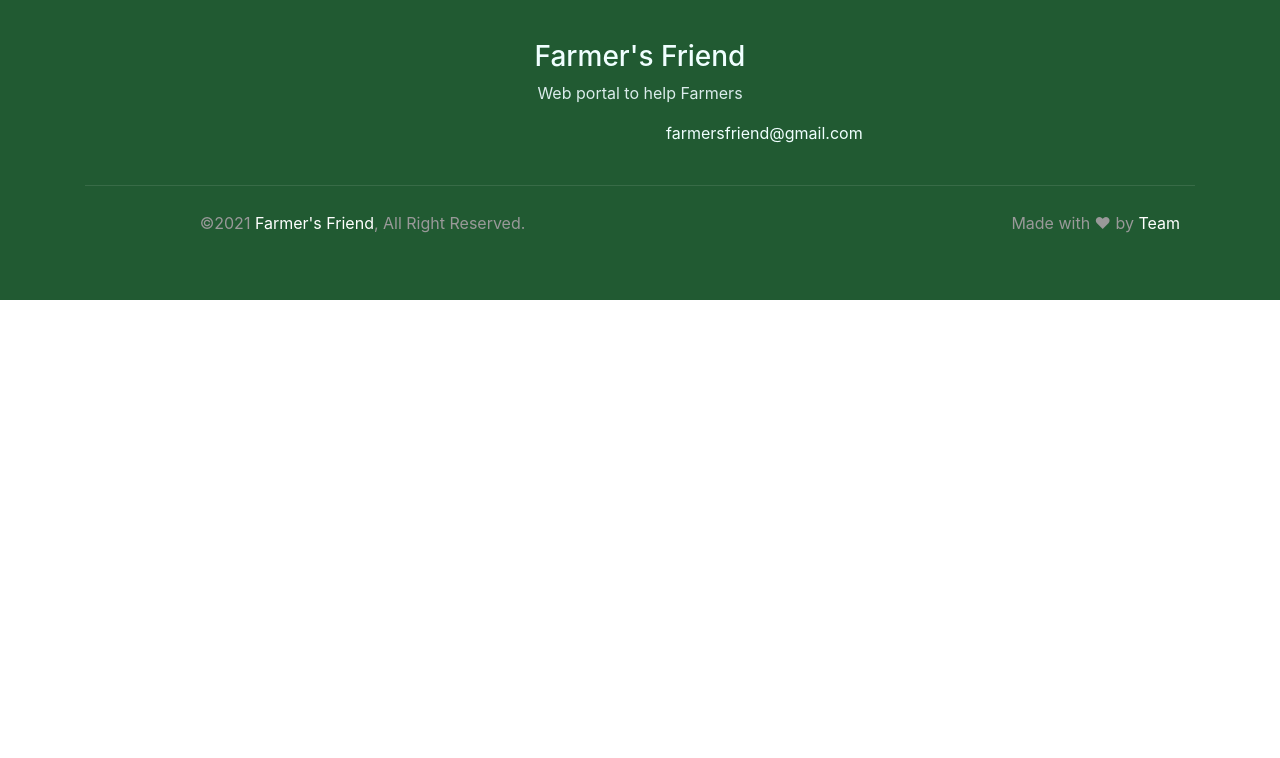
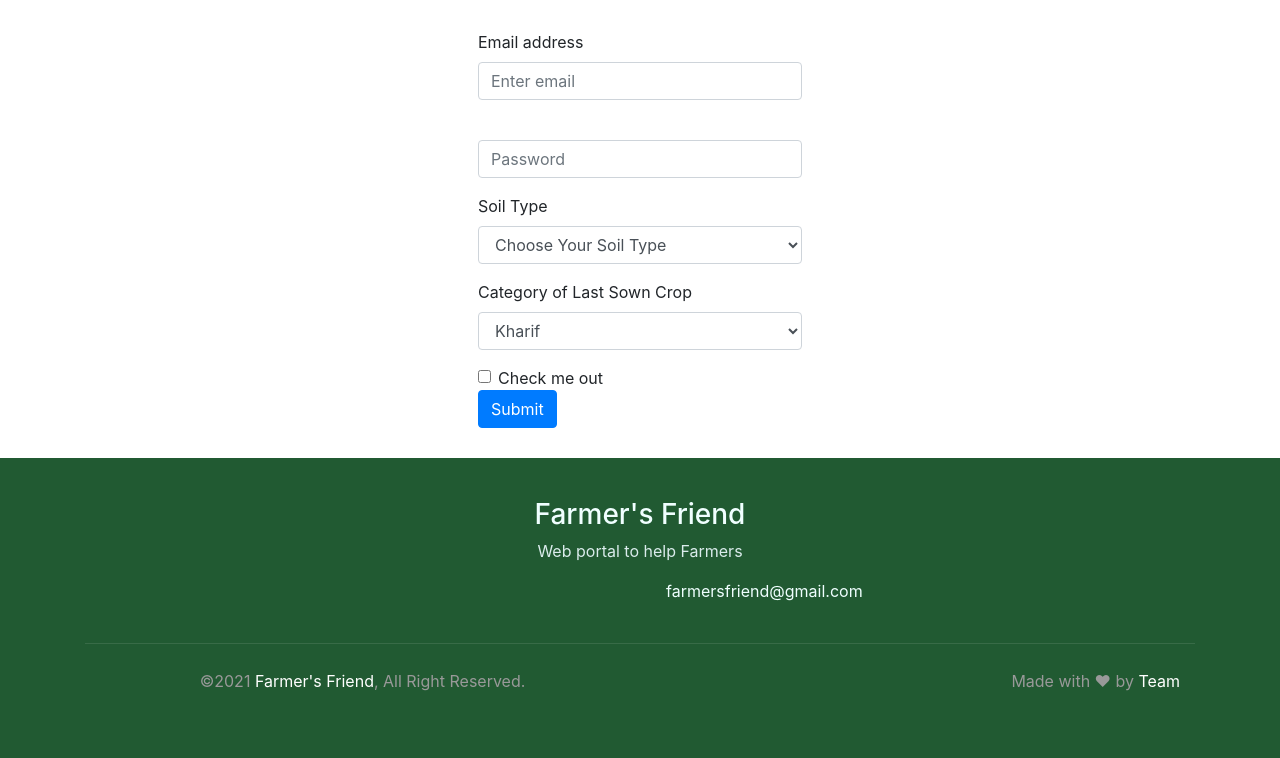
Before and after one commit to UditKapadia/farmers-friend-cgs, a Django app: page /scientific_labs/ in a window 1280 px wide. Shown: the part 59-817 px from the top of the page. Before the commit the page ends 359 px from the top, so only its background shows below. Run offline with Django 3.2, Linux system fonts and the light colour scheme; some libraries are stand-ins or nearby versions.

```diff
--- a/farmersfriend/user_sys/static/user_sys/css/base.css
+++ b/farmersfriend/user_sys/static/user_sys/css/base.css
@@ -399,12 +399,8 @@ About US CSS
 }
 
 .team .team-img img {
-<<<<<<< HEAD
-    width: 100%;
-=======
     width: 250px;
     height: 300px;
->>>>>>> 5a0f142c104f814052b61c83c14eafadca409dd0
 }
 
 .team .team-text {
--- a/farmersfriend/user_sys/templates/user_sys/farm_ed.html
+++ b/farmersfriend/user_sys/templates/user_sys/farm_ed.html
@@ -1,6 +1,5 @@
 {% extends 'user_sys/base.html' %}{% load static %} {% block title %}Farm Education{% endblock title %} {% block head %}
 <link rel="stylesheet" href="{% static 'user_sys/css/base.css' %}"> {% endblock head %} {% block body %}
-
 
 <div class="container-fluid tag1" style="padding-top : 30px; ">
 
--- a/farmersfriend/user_sys/templates/user_sys/queryform.html
+++ b/farmersfriend/user_sys/templates/user_sys/queryform.html
@@ -19,7 +19,7 @@
                     <h3>Query Form</h3>
                     <p>Write Your Query Below</p>
                     <form class="requires-validation" method="POST" action="" novalidate>
-                    {% csrf_token %}
+                        {% csrf_token %}
                         <div class="col-md-12">
                             <input class="form-control" type="tel" name="phone" placeholder="Mobile Number" required>
                         </div>
--- a/farmersfriend/user_sys/templates/user_sys/scientific_labs.html
+++ b/farmersfriend/user_sys/templates/user_sys/scientific_labs.html
@@ -1,2 +1,48 @@
-{% extends 'user_sys/base.html' %} {% load static %} {% block title %}Scientific Laboratories{% endblock title %} {% block head %}
-<link rel="stylesheet" href="{% static 'user_sys/css/base.css' %}"> {% endblock head %}
+{% extends 'user_sys/base.html' %}
+{% load static %}
+{% block title %}Scientific Laboratories{% endblock title %}
+{% block head %}
+<link rel="stylesheet" href="{% static 'user_sys/css/base.css' %}">
+{% endblock head %}
+{% block body %}
+<div class="container" style="width:30%; padding:30px">
+<form >
+  <div class="form-group" >
+    <label for="exampleInputEmail1">Email address</label>
+    <input type="email" class="form-control" id="exampleInputEmail1" aria-describedby="emailHelp" placeholder="Enter email" >
+  </div>
+  <div class="form-group">
+    <label for="exampleInputPassword1"></label>
+    <input type="password" class="form-control" id="exampleInputPassword1" placeholder="Password">
+  </div>
+  <div class="form-group">
+    <label for="exampleInputPassword1">Soil Type</label>
+  <select class="form-control">
+  <option>Choose Your Soil Type</option>
+  <option>Black Soil</option>
+  <option>Red/Yellow Soil</option>
+  <option>Aluvial Soil</option>
+  <option>Laterite Soil</option>
+  <option>Arid Soil</option>
+  <option>Saline Soil</option>
+  <option>Peaty Soil</option>
+  <option>Forest Soil</option>
+  <option>I don't know</option>
+</select>
+</div>
+<div class="form-group">
+    <label for="exampleInputPassword1">Category of Last Sown Crop</label>
+  <select class="form-control">
+  <option>Kharif</option>
+  <option>Rabi</option>
+  <option>Zaid</option>
+  </select>
+</div>
+  <div class="form-check">
+    <input type="checkbox" class="form-check-input" id="exampleCheck1">
+    <label class="form-check-label" for="exampleCheck1">Check me out</label>
+  </div>
+  <button type="submit" class="btn btn-primary">Submit</button>
+</form>
+</div>
+{% endblock body %}
```
Also changed, not shown: farmersfriend/db.sqlite3, farmersfriend/user_sys/migrations/0003_alter_queryform_des.py (added).
